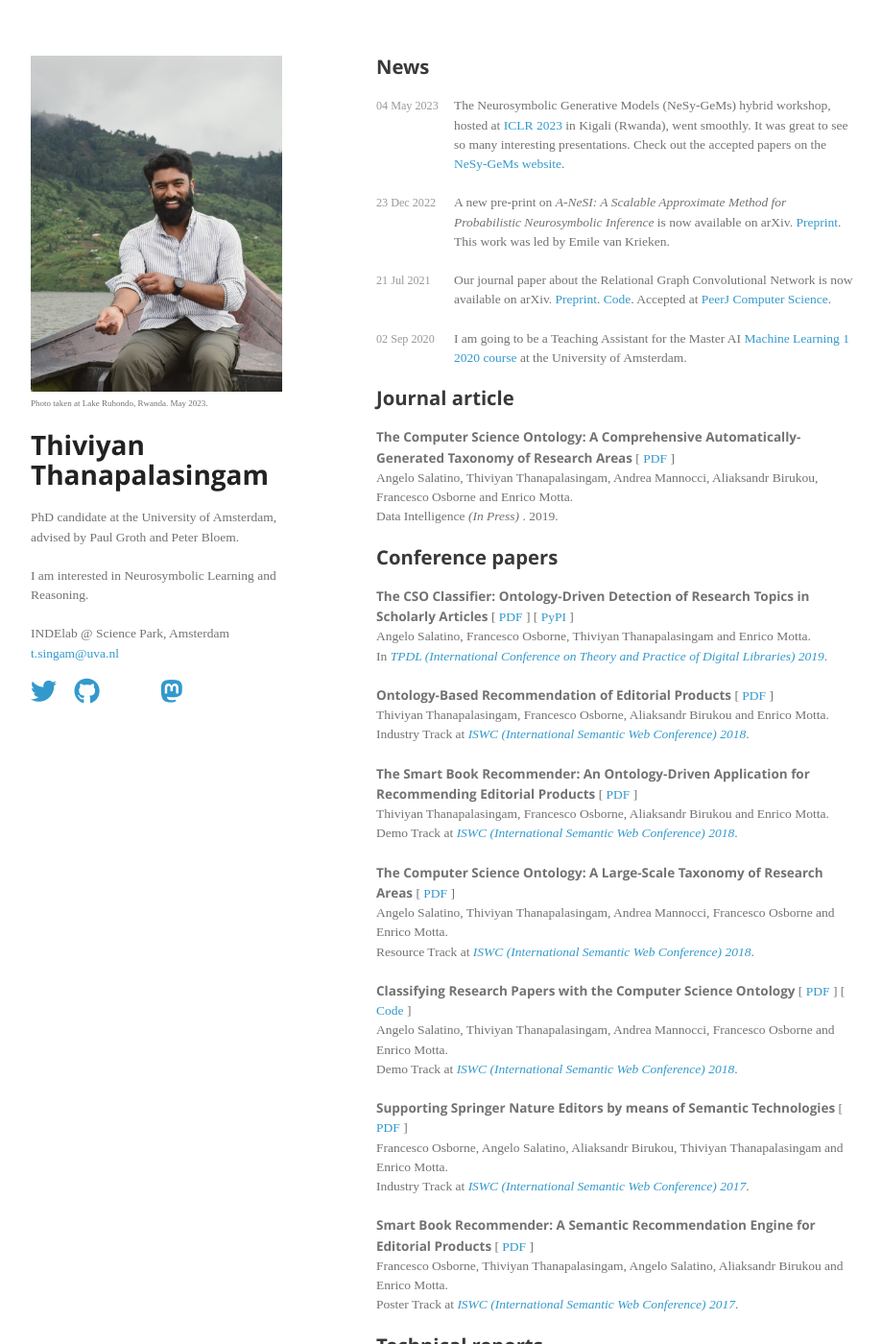
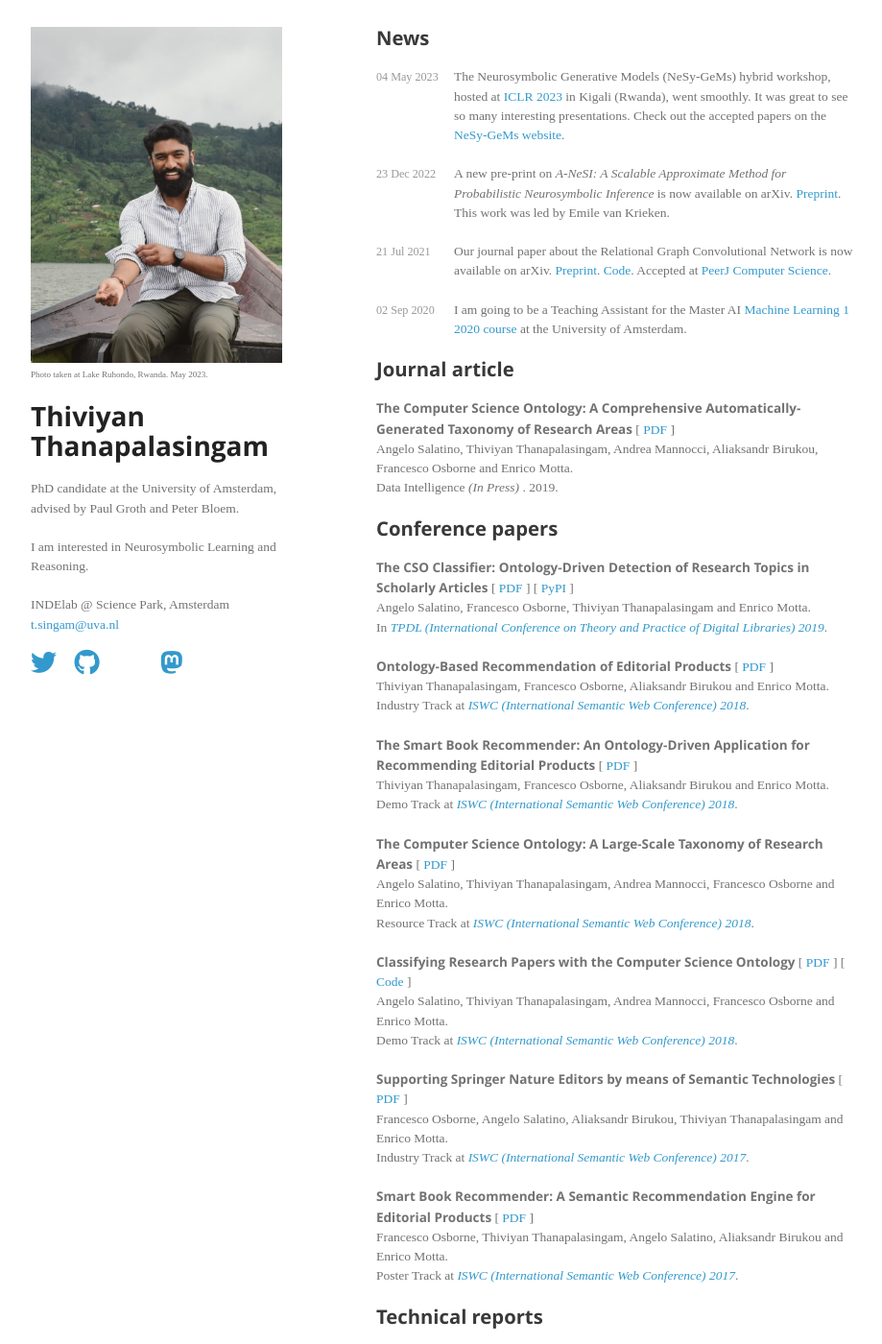
Before and after one commit to thiviyanT/website, a Jekyll site: the page built from index.html, in a window 1280 px wide and 1400 px high. Shown: the whole window at 96% size, without its empty margins (178-1097 px from the left). Built offline with Jekyll 4.4.1, drawn with Linux system fonts in a browser that asks for light colours; nearby versions of some CDN libraries; some web fonts are replaced; the list of posts is cut into pages by our own code; a style sheet for code colours, icons or effects is not loaded.

Commit message:
Update style.css

```diff
--- a/assets/css/style.css
+++ b/assets/css/style.css
@@ -56,7 +56,7 @@
 
 body {
   background-color: #fff;
-  padding:50px;
+  padding:20px 50px;
   /* font: 14px/1.5 "Noto Sans", "Helvetica Neue", Helvetica, Arial, sans-serif; */
   /* font: 14px/1.5 "Open Sans", "Helvetica Neue", Helvetica, Arial, sans-serif; */
   font: 13.5px/1.5 "Open Sans";
```
